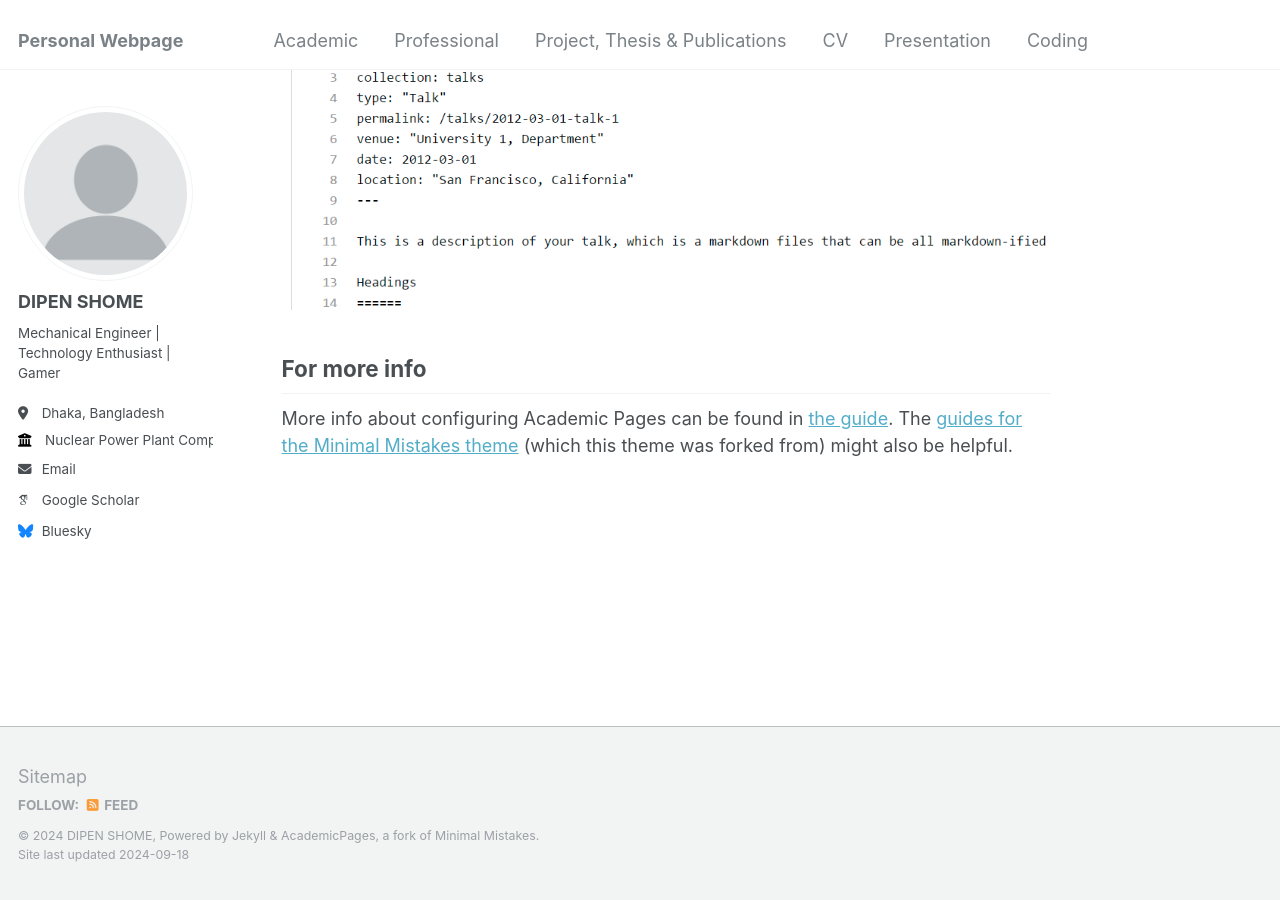
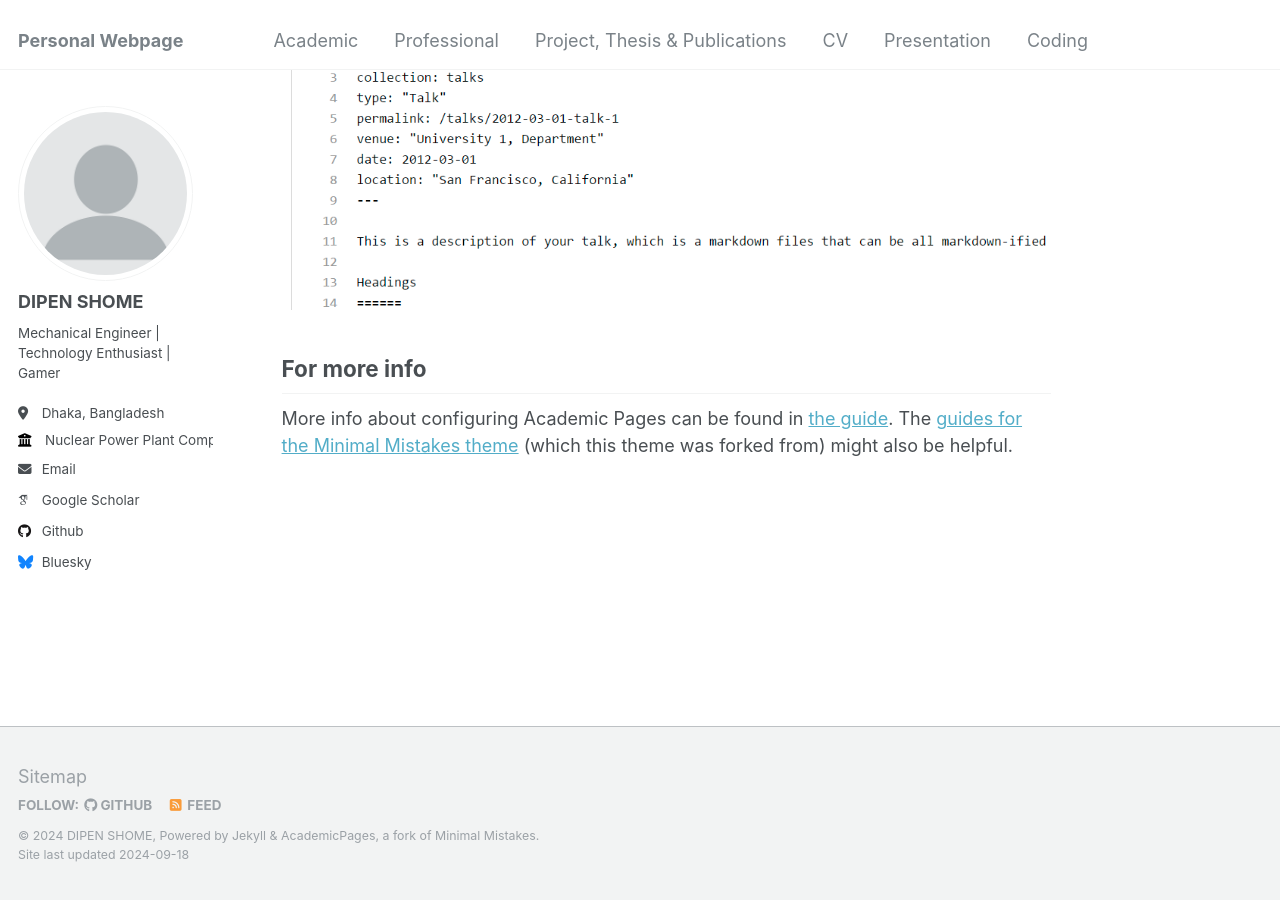
Before and after one commit to dipenshome/dipenshome.github.io, a Jekyll site: the page built from _pages/about.md, in a window 1280 px wide and 900 px high, scrolled down 2679 px. Built offline with Jekyll 4.4.1, drawn with Linux system fonts in a browser that asks for light colours; some web fonts are replaced.

Commit message:
Update _config.yml

```diff
--- a/_config.yml
+++ b/_config.yml
@@ -43,7 +43,7 @@ author:
   bitbucket        : # Username - Update with your username on the site
   codepen          : # Username
   dribbble         : # Username
-  github           : # Username
+  github           : "dipenshome/dipenshome.github.io"
   kaggle           : # Username
   stackoverflow    : # User number or user number and name (i.e., use "1" or "1/jeff-atwood")
 
```
